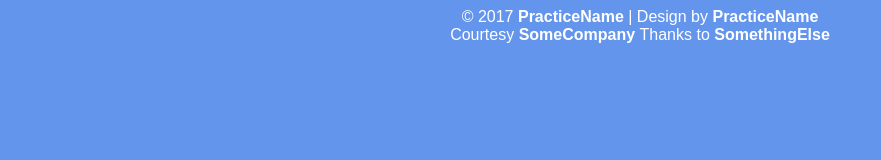
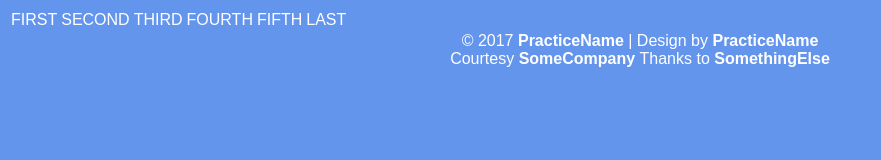
Before and after one commit to heretoinfinity/web-bootcamp, a plain HTML site: page week1/index.html in a window 1280 px wide. Shown: the whole page, without its empty margins (0-881 px from the left). Drawn offline with Linux system fonts and the light colour scheme.

Commit message:
add navigation

```diff
--- a/week1/index.html
+++ b/week1/index.html
@@ -8,6 +8,19 @@
   </head>
 
   <body>
+    <nav>
+      <table>
+        <tr>
+          <td> <a>First</a> </td>
+          <td> <a>Second</a> </td>
+          <td> <a>Third</a> </td>
+          <td> <a>Fourth</a> </td>
+          <td> <a>Fifth</a> </td>
+          <td> <a>Last</a> </td>
+        </tr>
+     </table>
+    </nav>
+
     <footer>&copy; 2017 <b>PracticeName</b> | Design by <b>PracticeName</b> <br>
       Courtesy <b>SomeCompany </b>Thanks to <b>SomethingElse</b>
     </footer>
--- a/week1/style.css
+++ b/week1/style.css
@@ -1,3 +1,6 @@
+* {
+  font-family: Arial, sans-serif;
+}
 html {
   margin: 0;
 }
@@ -6,6 +9,17 @@ body {
   background-color: CornflowerBlue;  /* #6495ED */
 }
 
+nav {
+  text-transform: uppercase;
+  color: white;
+  /*display: table-row;*/
+}
+
+table {
+  border-width: thin:
+  border-color: white;
+}
+
 footer {
   color: white;
   font-family: Arial, sans-serif;
```
